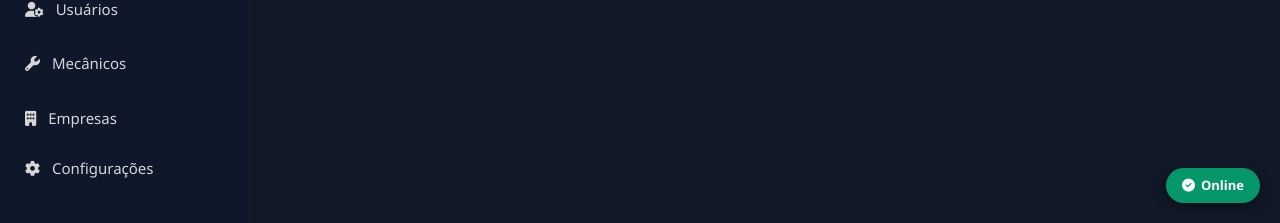
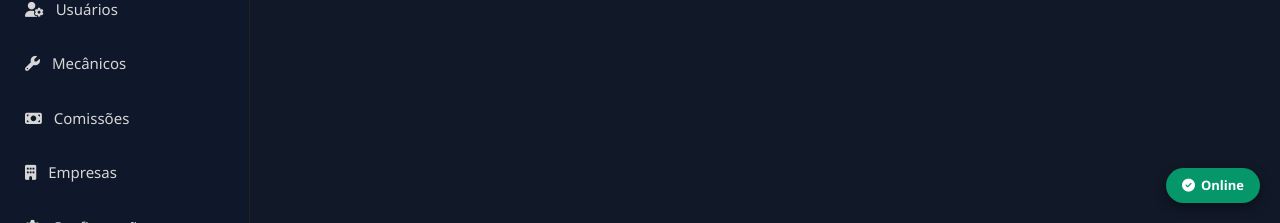
Before and after one commit to edivanresende/HLCarERP, a Flask app: page /clientes in a window 1280 px wide. Shown: the part 577-800 px from the top of the page. Run offline with Flask 3, Linux system fonts and the light colour scheme; a user stored in the database is signed in; data comes from the database, SQL or seed files in the repository.

Commit message:
Menu Comissoes

```diff
--- a/templates/base.html
+++ b/templates/base.html
@@ -236,7 +236,8 @@ display:none;
         <li><a href="/financeiro"><i class="fa fa-dollar-sign me-2"></i> Financeiro</a></li>
         <li><a href="/usuarios"><i class="fa fa-user-cog me-2"></i> Usuários</a></li>
         <li><a href="/mecanicos"><i class="fa fa-wrench me-2"></i> Mecânicos</a></li>
-        <a href="/empresas"><i class="fa fa-building me-2"></i> Empresas</a></li>
+                <li><a href="/comissoes"><i class="fa fa-money-bill me-2"></i> Comissões</a></li>
+                        <li><a href="/empresas"><i class="fa fa-building me-2"></i> Empresas</a></li>
         <li><a href="/configuracoes"><i class="fa fa-cog me-2"></i> Configurações</a></li>
     </ul>
 </div>
```
